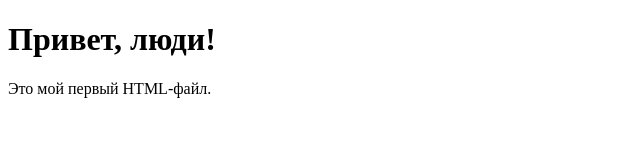
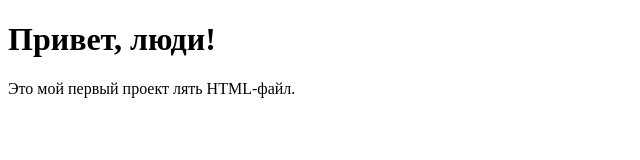
Before and after one commit to Alex-Curls/first-project, a plain HTML site: page index.html in a window 1280 px wide. Shown: the whole page, without its empty margins (0-640 px from the left). Drawn offline with Linux system fonts and the light colour scheme.

```diff
--- a/index.html
+++ b/index.html
@@ -7,6 +7,6 @@
 </head>
 <body>
 <h1>Привет, люди!</h1>
-<p>Это мой первый HTML-файл.</p>
+<p>Это мой первый проект лять HTML-файл.</p>
 </body>
 </html>
```
